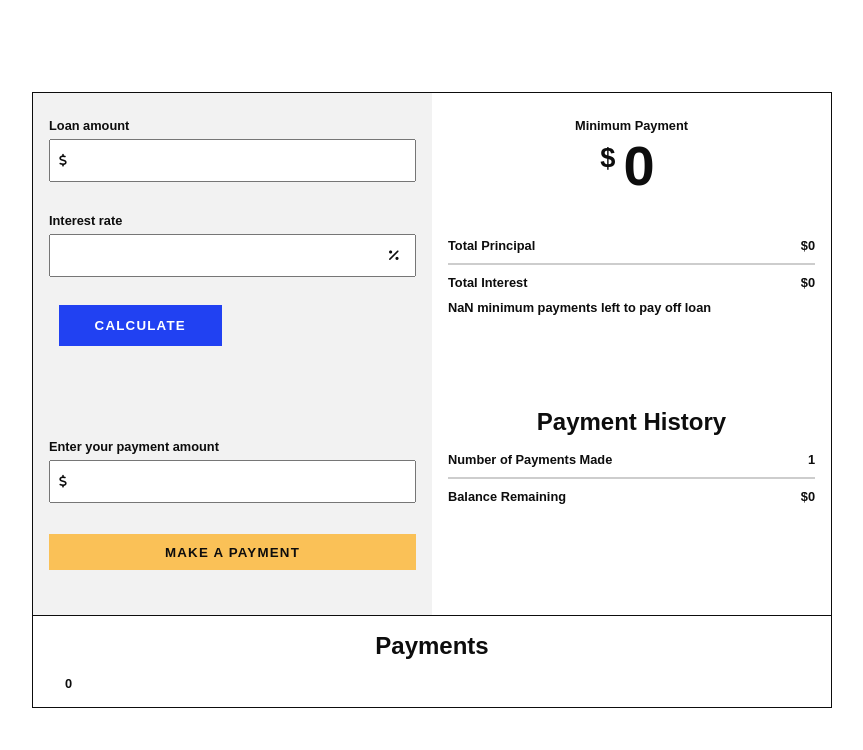
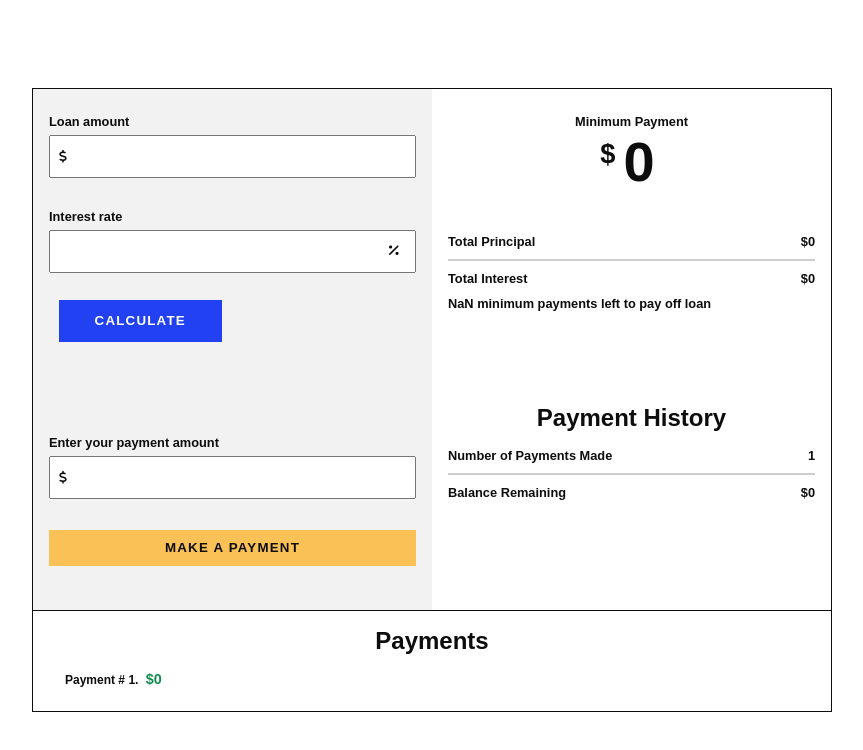
Before and after one commit to j-phillips-hub/debt-free-calculator, a React (Create React App) app: page / in a window 1280 px wide. Both pictures are taken after a click on the button "MAKE A PAYMENT". Shown: the top 750 px of the page, without its empty margins (208-1071 px from the left). Built offline with nearby package versions, Linux system fonts and the light colour scheme.

Commit message:
Add styles to paymentlist component

```diff
--- a/src/components/PaymentsList.jsx
+++ b/src/components/PaymentsList.jsx
@@ -6,9 +6,14 @@ function PaymentsList(props) {
   return (
     <section className="paymentsListSection">
       <h2>Payments</h2>
-      <ul>
-        {items.map((item) => (
-          <li key={item.id}>{item.paymentAmount}</li>
+      <ul className="paymentsList">
+        {items.map((item, index) => (
+          <li className="paymentsList__item" key={item.id}>
+            Payment # {index + 1}.{" "}
+            <span className="paymentsList__item--green">
+              ${item.paymentAmount}
+            </span>
+          </li>
         ))}
       </ul>
     </section>
--- a/src/styles/App.css
+++ b/src/styles/App.css
@@ -2,6 +2,7 @@
   /* Primary */
   --clr-orangish-yellow: hsl(39, 94%, 66%);
   --clr-medium-blue: hsl(231, 89%, 54%);
+  --clr-money-green: hsl(150, 78%, 31%);
   /* Neutral */
   --clr-white: hsl(0, 0%, 100%);
   --clr-text: hsl(0, 0%, 5%);
--- a/src/styles/PaymentsList.css
+++ b/src/styles/PaymentsList.css
@@ -1,5 +1,21 @@
 .paymentsListSection {
+  grid-area: p;
   border-top: 1px solid var(--clr-text);
-  grid-area: p;
   padding: 1rem 2rem 1rem;
 }
+
+.paymentsList {
+  display: grid;
+  grid-template-columns: repeat(5, 1fr);
+}
+
+.paymentsList__item {
+  padding-bottom: 0.5rem;
+  font-size: 0.75rem;
+}
+
+.paymentsList__item--green {
+  color: var(--clr-money-green);
+  font-size: 0.9rem;
+  margin-left: 0.25rem;
+}
```
